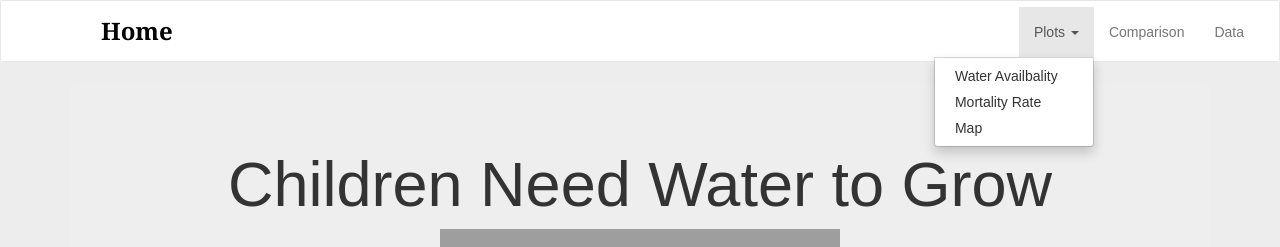
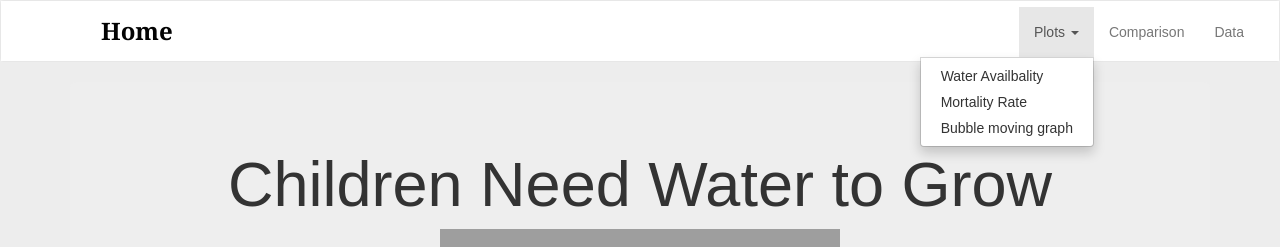
Before and after one commit to Damini-Patel/world-water-availability-and-child-mortality, a Python web app: template Templates/index.html in a window 1280 px wide, after a click on "Plots". Shown: the top 247 px of the page. Run offline with Jinja, Linux system fonts and the light colour scheme; the template is opened without the code that fills it, so the values that code supplies are empty; some libraries are stand-ins or nearby versions; grey boxes are pictures that could not be loaded.

Commit message:
additonal html files

```diff
--- a/Templates/index.html
+++ b/Templates/index.html
@@ -46,7 +46,7 @@
                 <ul class="dropdown-menu">
                  <li><a href=".html">Water Availbality</a></li>
                   <li><a href=".html">Mortality Rate</a></li>
-                  <li><a href=".html">Map</a></li>
+                  <li><a href=".html">Bubble moving graph</a></li>
                   </ul>
               </li>
               <li><a href="comparison.html">Comparison</a></li>
```
Also changed, not shown: Templates/comparison.html (added), Templates/mortality.html (added), Templates/water.html (added).
